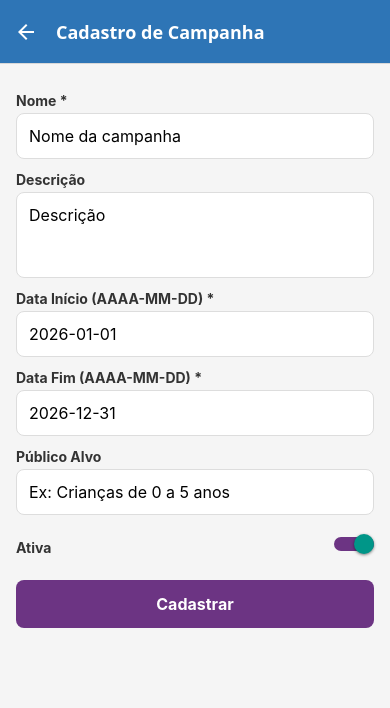
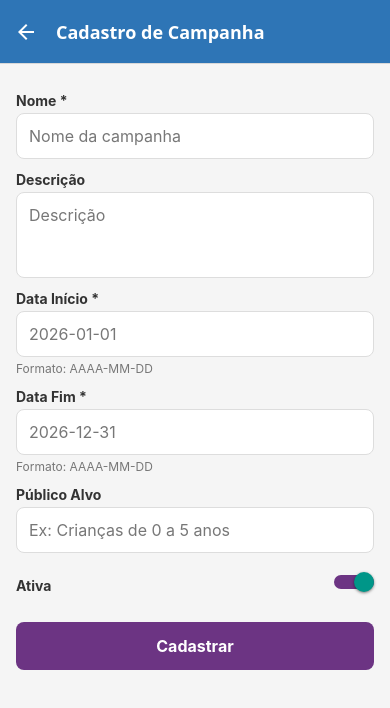
Before and after one commit to anleaes/2026-1-SDM-Segunda-Noite-ZS-10-RN, a React Native app: screen /CampanhaForm in a window 390 px wide. Shown: the top 708 px of the page. Built offline with nearby package versions, Linux system fonts and the light colour scheme; no server answers.

Commit message:
feat: validacao inline em unidades e campanhas
Padroniza os formularios de Unidade e Campanha com os componentes comuns,
exibindo mensagens de validacao por campo (incluindo formato e ordem das datas
na campanha).

```diff
--- a/src/screens/campanhas/CampanhaForm.js
+++ b/src/screens/campanhas/CampanhaForm.js
@@ -1,33 +1,45 @@
 import React, { useState, useEffect } from 'react';
-import { View, Text, TextInput, TouchableOpacity, StyleSheet, Alert, ScrollView, Switch } from 'react-native';
+import { View, Text, TouchableOpacity, StyleSheet, Alert, ScrollView, Switch } from 'react-native';
 import api from '../../services/api';
+import CampoTexto from '../../components/CampoTexto';
+import { formStyles, cores } from '../../components/formStyles';
 
 export default function CampanhaForm({ route, navigation }) {
   const editando = route.params?.campanha;
-
   const [nome, setNome] = useState('');
   const [descricao, setDescricao] = useState('');
   const [dataInicio, setDataInicio] = useState('');
   const [dataFim, setDataFim] = useState('');
   const [publicoAlvo, setPublicoAlvo] = useState('');
   const [ativa, setAtiva] = useState(true);
+  const [erros, setErros] = useState({});
 
   useEffect(() => {
     if (editando) {
       setNome(editando.nome);
-      setDescricao(editando.descricao);
+      setDescricao(editando.descricao || '');
       setDataInicio(editando.data_inicio);
       setDataFim(editando.data_fim);
-      setPublicoAlvo(editando.publico_alvo);
+      setPublicoAlvo(editando.publico_alvo || '');
       setAtiva(editando.ativa);
     }
   }, []);
 
+  const validar = () => {
+    const e = {};
+    const dataRegex = /^\d{4}-\d{2}-\d{2}$/;
+    if (!nome.trim()) e.nome = 'Informe o nome da campanha.';
+    if (!dataInicio.trim()) e.dataInicio = 'Informe a data de início.';
+    else if (!dataRegex.test(dataInicio)) e.dataInicio = 'Use o formato AAAA-MM-DD. Ex: 2026-01-01';
+    if (!dataFim.trim()) e.dataFim = 'Informe a data de fim.';
+    else if (!dataRegex.test(dataFim)) e.dataFim = 'Use o formato AAAA-MM-DD. Ex: 2026-12-31';
+    else if (dataRegex.test(dataInicio) && dataFim < dataInicio) e.dataFim = 'A data de fim deve ser posterior à data de início.';
+    setErros(e);
+    return Object.keys(e).length === 0;
+  };
+
   const salvar = async () => {
-    if (!nome || !dataInicio || !dataFim) {
-      Alert.alert('Atenção', 'Preencha nome, data de início e data de fim');
-      return;
-    }
+    if (!validar()) return;
     const dados = { nome, descricao, data_inicio: dataInicio, data_fim: dataFim, publico_alvo: publicoAlvo, ativa };
     try {
       if (editando) {
@@ -37,38 +49,30 @@ export default function CampanhaForm({ route, navigation }) {
       }
       navigation.goBack();
     } catch (err) {
-      Alert.alert('Erro', 'Verifique os campos e tente novamente');
+      Alert.alert('Erro', 'Não foi possível salvar. Verifique os campos e tente novamente.');
     }
   };
 
   return (
-    <ScrollView style={styles.container}>
-      <Text style={styles.label}>Nome *</Text>
-      <TextInput style={styles.input} value={nome} onChangeText={setNome} placeholder="Nome da campanha" />
-      <Text style={styles.label}>Descrição</Text>
-      <TextInput style={styles.input} value={descricao} onChangeText={setDescricao} multiline numberOfLines={3} placeholder="Descrição" />
-      <Text style={styles.label}>Data Início (AAAA-MM-DD) *</Text>
-      <TextInput style={styles.input} value={dataInicio} onChangeText={setDataInicio} placeholder="2026-01-01" />
-      <Text style={styles.label}>Data Fim (AAAA-MM-DD) *</Text>
-      <TextInput style={styles.input} value={dataFim} onChangeText={setDataFim} placeholder="2026-12-31" />
-      <Text style={styles.label}>Público Alvo</Text>
-      <TextInput style={styles.input} value={publicoAlvo} onChangeText={setPublicoAlvo} placeholder="Ex: Crianças de 0 a 5 anos" />
+    <ScrollView style={formStyles.container}>
+      <CampoTexto label="Nome *" value={nome} onChangeText={setNome} placeholder="Nome da campanha" erro={erros.nome} />
+      <CampoTexto label="Descrição" value={descricao} onChangeText={setDescricao} multiline numberOfLines={3} placeholder="Descrição" />
+      <CampoTexto label="Data Início *" value={dataInicio} onChangeText={setDataInicio} placeholder="2026-01-01" ajuda="Formato: AAAA-MM-DD" erro={erros.dataInicio} />
+      <CampoTexto label="Data Fim *" value={dataFim} onChangeText={setDataFim} placeholder="2026-12-31" ajuda="Formato: AAAA-MM-DD" erro={erros.dataFim} />
+      <CampoTexto label="Público Alvo" value={publicoAlvo} onChangeText={setPublicoAlvo} placeholder="Ex: Crianças de 0 a 5 anos" />
+
       <View style={styles.switchRow}>
-        <Text style={styles.label}>Ativa</Text>
-        <Switch value={ativa} onValueChange={setAtiva} trackColor={{ true: '#6C3483' }} />
+        <Text style={formStyles.label}>Ativa</Text>
+        <Switch value={ativa} onValueChange={setAtiva} trackColor={{ true: cores.roxo }} />
       </View>
-      <TouchableOpacity style={styles.btnSalvar} onPress={salvar}>
-        <Text style={styles.btnTexto}>{editando ? 'Atualizar' : 'Cadastrar'}</Text>
+
+      <TouchableOpacity style={[formStyles.btnSalvar, { backgroundColor: cores.roxo }]} onPress={salvar}>
+        <Text style={formStyles.btnTexto}>{editando ? 'Atualizar' : 'Cadastrar'}</Text>
       </TouchableOpacity>
     </ScrollView>
   );
 }
 
 const styles = StyleSheet.create({
-  container: { flex: 1, padding: 16, backgroundColor: '#f5f5f5' },
-  label: { fontSize: 14, fontWeight: 'bold', marginTop: 12, marginBottom: 4, color: '#333' },
-  input: { backgroundColor: '#fff', borderWidth: 1, borderColor: '#ddd', borderRadius: 8, padding: 12, fontSize: 16 },
   switchRow: { flexDirection: 'row', justifyContent: 'space-between', alignItems: 'center', marginTop: 12 },
-  btnSalvar: { backgroundColor: '#6C3483', padding: 14, borderRadius: 8, marginTop: 20, marginBottom: 40, alignItems: 'center' },
-  btnTexto: { color: '#fff', fontWeight: 'bold', fontSize: 16 },
 });
--- a/src/screens/unidades/UnidadeForm.js
+++ b/src/screens/unidades/UnidadeForm.js
@@ -1,6 +1,8 @@
 import React, { useState, useEffect } from 'react';
-import { View, Text, TextInput, TouchableOpacity, StyleSheet, Alert, ScrollView } from 'react-native';
+import { TouchableOpacity, Text, ScrollView, Alert } from 'react-native';
 import api from '../../services/api';
+import CampoTexto from '../../components/CampoTexto';
+import { formStyles } from '../../components/formStyles';
 
 export default function UnidadeForm({ route, navigation }) {
   const editando = route.params?.unidade;
@@ -9,6 +11,7 @@ export default function UnidadeForm({ route, navigation }) {
   const [bairro, setBairro] = useState('');
   const [telefone, setTelefone] = useState('');
   const [horario, setHorario] = useState('');
+  const [erros, setErros] = useState({});
 
   useEffect(() => {
     if (editando) {
@@ -21,32 +24,18 @@ export default function UnidadeForm({ route, navigation }) {
   }, []);
 
   const validar = () => {
-    if (!nome.trim()) {
-      Alert.alert('Campo obrigatório', 'O campo "Nome" é obrigatório.');
-      return false;
-    }
-    if (!endereco.trim()) {
-      Alert.alert('Campo obrigatório', 'O campo "Endereço" é obrigatório.');
-      return false;
-    }
-    if (!bairro.trim()) {
-      Alert.alert('Campo obrigatório', 'O campo "Bairro" é obrigatório.');
-      return false;
-    }
-    if (!telefone.trim()) {
-      Alert.alert('Campo obrigatório', 'O campo "Telefone" é obrigatório.');
-      return false;
-    }
-    if (!horario.trim()) {
-      Alert.alert('Campo obrigatório', 'O campo "Horário de Funcionamento" é obrigatório.');
-      return false;
-    }
-    return true;
+    const e = {};
+    if (!nome.trim()) e.nome = 'Informe o nome da unidade.';
+    if (!endereco.trim()) e.endereco = 'Informe o endereço.';
+    if (!bairro.trim()) e.bairro = 'Informe o bairro.';
+    if (!telefone.trim()) e.telefone = 'Informe um telefone para contato.';
+    if (!horario.trim()) e.horario = 'Informe o horário de funcionamento.';
+    setErros(e);
+    return Object.keys(e).length === 0;
   };
 
   const salvar = async () => {
     if (!validar()) return;
-
     const dados = { nome, endereco, bairro, telefone, horario_funcionamento: horario, ativa: true };
     try {
       if (editando) {
@@ -57,8 +46,7 @@ export default function UnidadeForm({ route, navigation }) {
       navigation.goBack();
     } catch (err) {
       if (err.response?.data) {
-        const erros = err.response.data;
-        const mensagens = Object.entries(erros)
+        const mensagens = Object.entries(err.response.data)
           .map(([campo, msgs]) => `${campo}: ${Array.isArray(msgs) ? msgs.join(', ') : msgs}`)
           .join('\n');
         Alert.alert('Erro ao salvar', mensagens);
@@ -69,33 +57,16 @@ export default function UnidadeForm({ route, navigation }) {
   };
 
   return (
-    <ScrollView style={styles.container}>
-      <Text style={styles.label}>Nome *</Text>
-      <TextInput style={styles.input} value={nome} onChangeText={setNome} placeholder="Nome da unidade" />
+    <ScrollView style={formStyles.container}>
+      <CampoTexto label="Nome *" value={nome} onChangeText={setNome} placeholder="Nome da unidade" erro={erros.nome} />
+      <CampoTexto label="Endereço *" value={endereco} onChangeText={setEndereco} placeholder="Rua, número" erro={erros.endereco} />
+      <CampoTexto label="Bairro *" value={bairro} onChangeText={setBairro} placeholder="Nome do bairro" erro={erros.bairro} />
+      <CampoTexto label="Telefone *" value={telefone} onChangeText={setTelefone} keyboardType="phone-pad" placeholder="(00) 0000-0000" erro={erros.telefone} />
+      <CampoTexto label="Horário de Funcionamento *" value={horario} onChangeText={setHorario} placeholder="08:00 - 17:00" erro={erros.horario} />
 
-      <Text style={styles.label}>Endereço *</Text>
-      <TextInput style={styles.input} value={endereco} onChangeText={setEndereco} placeholder="Rua, número" />
-
-      <Text style={styles.label}>Bairro *</Text>
-      <TextInput style={styles.input} value={bairro} onChangeText={setBairro} placeholder="Nome do bairro" />
-
-      <Text style={styles.label}>Telefone *</Text>
-      <TextInput style={styles.input} value={telefone} onChangeText={setTelefone} placeholder="(00) 0000-0000" />
-
-      <Text style={styles.label}>Horário de Funcionamento *</Text>
-      <TextInput style={styles.input} value={horario} onChangeText={setHorario} placeholder="08:00 - 17:00" />
-
-      <TouchableOpacity style={styles.btnSalvar} onPress={salvar}>
-        <Text style={styles.btnTexto}>{editando ? 'Atualizar' : 'Cadastrar'}</Text>
+      <TouchableOpacity style={formStyles.btnSalvar} onPress={salvar}>
+        <Text style={formStyles.btnTexto}>{editando ? 'Atualizar' : 'Cadastrar'}</Text>
       </TouchableOpacity>
     </ScrollView>
   );
 }
-
-const styles = StyleSheet.create({
-  container: { flex: 1, padding: 16, backgroundColor: '#f5f5f5' },
-  label: { fontSize: 14, fontWeight: 'bold', marginTop: 12, marginBottom: 4, color: '#333' },
-  input: { backgroundColor: '#fff', borderWidth: 1, borderColor: '#ddd', borderRadius: 8, padding: 12, fontSize: 16 },
-  btnSalvar: { backgroundColor: '#1E8449', padding: 14, borderRadius: 8, marginTop: 20, alignItems: 'center', marginBottom: 40 },
-  btnTexto: { color: '#fff', fontWeight: 'bold', fontSize: 16 },
-});
```
